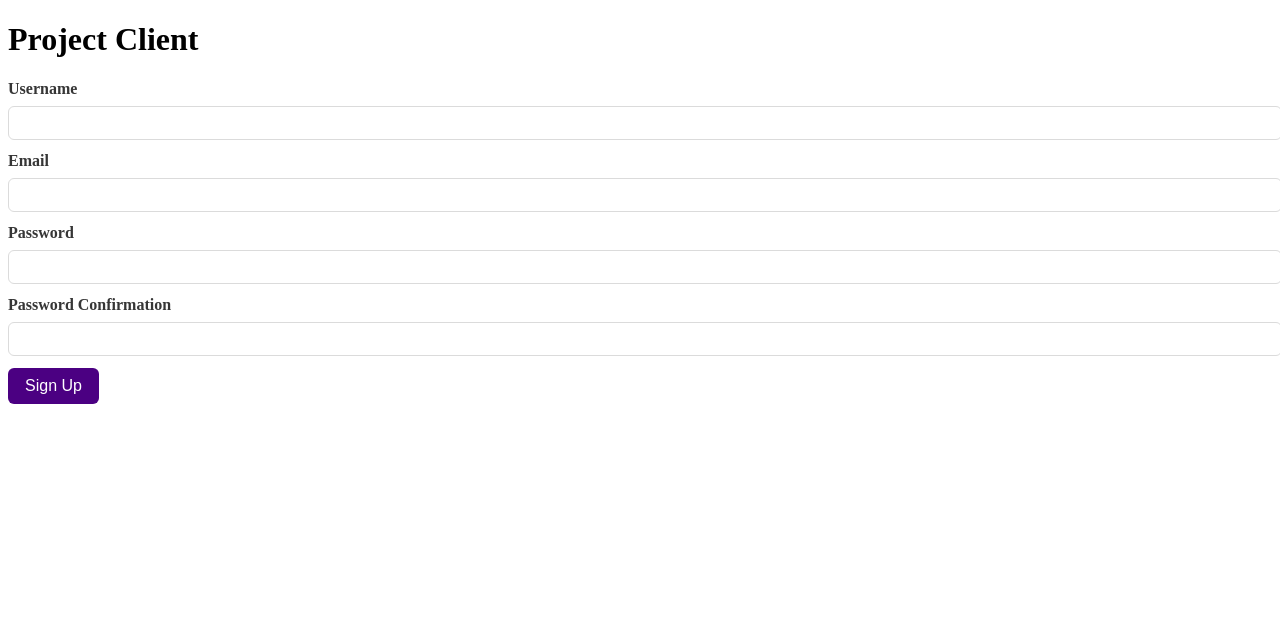
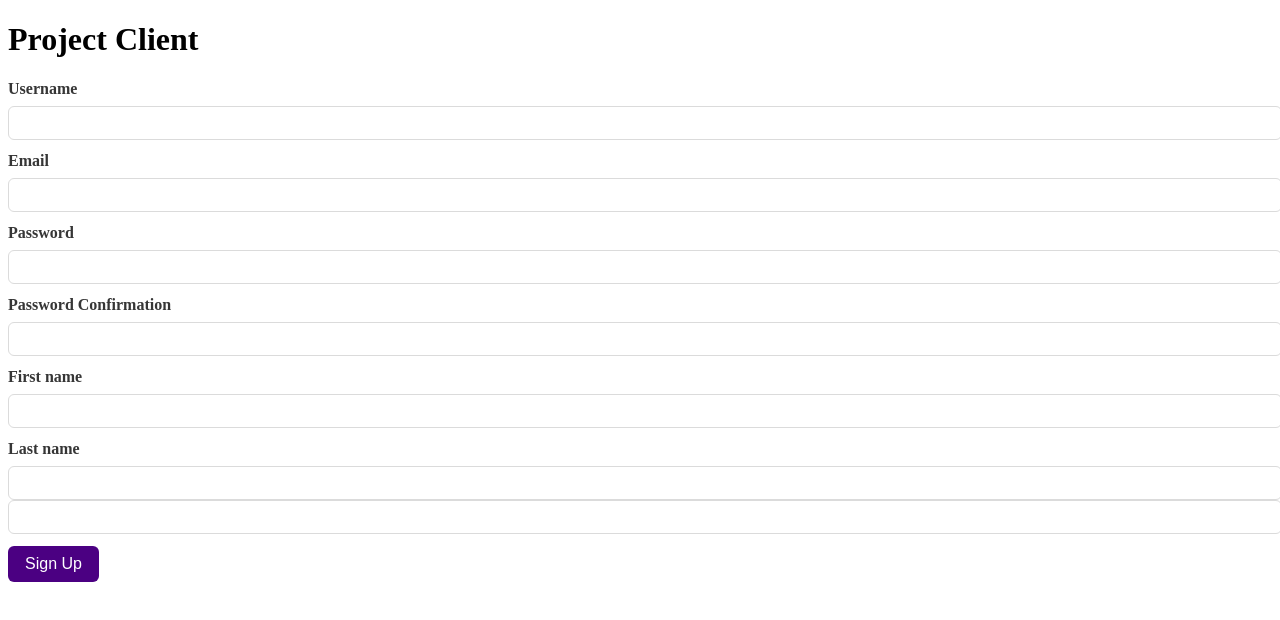
Before and after one commit to mohamedmhussein/compassionet, a React (Create React App) app in the folder client/: page / in a window 1280 px wide. Shown: the top 620 px of the page. Built offline with nearby package versions, Linux system fonts and the light colour scheme.

Commit message:
Updates the sign up form

```diff
--- a/client/public/index.html
+++ b/client/public/index.html
@@ -29,7 +29,7 @@
       work correctly both with client-side routing and a non-root public URL.
       Learn how to configure a non-root public URL by running `npm run build`.
     -->
-    <title>Reciplease</title>
+    <title>CompassioNet</title>
   </head>
   <body>
     <noscript>You need to enable JavaScript to run this app.</noscript>
--- a/client/src/components/SignUp.jsx
+++ b/client/src/components/SignUp.jsx
@@ -3,12 +3,8 @@ import { Button, Error, Input, FormField, Label, Textarea } from "../styles";
 import {useFormik} from "formik";
 import * as yup from "yup";
 
-function SignUpForm({ onLogin }) {
-  // const [username, setUsername] = useState("");
-  // const [password, setPassword] = useState("");
-  // const [passwordConfirmation, setPasswordConfirmation] = useState("");
-  // const [imageUrl, setImageUrl] = useState("");
-  // const [bio, setBio] = useState("");
+function SignUpForm() {
+
   const [errors, setErrors] = useState([]);
   const [isLoading, setIsLoading] = useState(false);
 
@@ -17,7 +13,17 @@ function SignUpForm({ onLogin }) {
     .string()
     .min(2, 'Too Short!')
     .max(50, 'Too Long!')
-    .required("You must enter a username"),
+    .required("You must enter a username")
+    .trim()
+    .matches(/^\S*$/, 'No spaces are allowed'),
+    firstName: yup
+    .string()
+    .min(3, 'Too Short')
+    .required("You must enter a first name"),
+    lastName: yup
+    .string()
+    .min(3, 'Too Short')
+    .required("You must enter a last name"),
     email: yup
     .string()
     .required("")
@@ -38,8 +44,9 @@ function SignUpForm({ onLogin }) {
         email: "",
         password: "",
         passwordConfirmation: "",
+        firstName: "",
+        lastName: "",
         imageUrl: "",
-        bio: ""
     },
     onSubmit: () => {
 
@@ -91,6 +98,33 @@ function SignUpForm({ onLogin }) {
         />
       </FormField>
       <FormField>
+        <Label htmlFor="password">First name</Label>
+        <Input
+          type="name"
+          id="firstName"
+          value={formik.values.firstName}
+          onChange={formik.handleChange}
+          autoComplete="off"
+        />
+      </FormField>
+      <FormField>
+        <Label htmlFor="password">Last name</Label>
+        <Input
+          type="name"
+          id="lastName"
+          value={formik.values.lastName}
+          onChange={formik.handleChange}
+          autoComplete="off"
+        />
+        <Input
+          type="text"
+          id="imageUrl"
+          value={formik.values.imageUrl}
+          onChange={formik.handleChange}
+          autoComplete="off"
+        />
+      </FormField>
+      <FormField>
         <Button type="submit">{isLoading ? "Loading..." : "Sign Up"}</Button>
       </FormField>
       <FormField>
```
